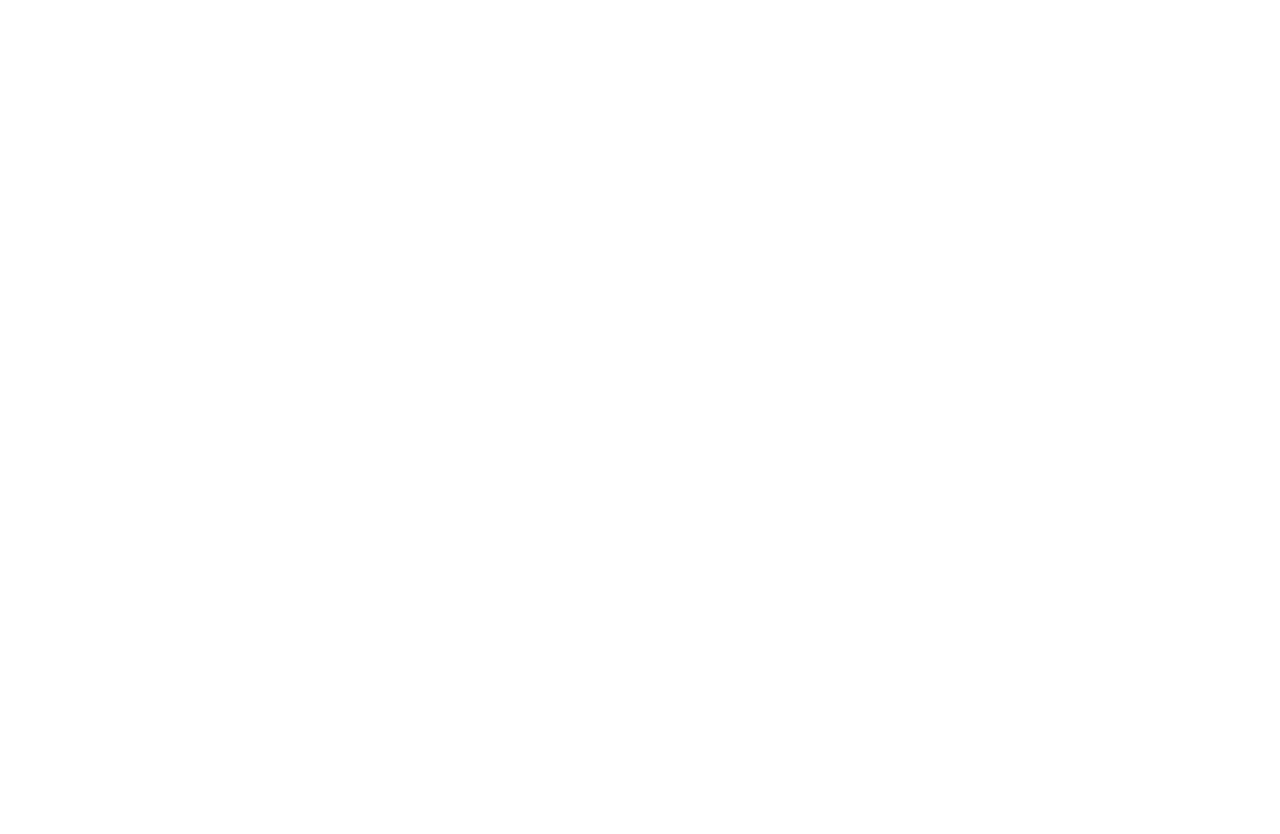
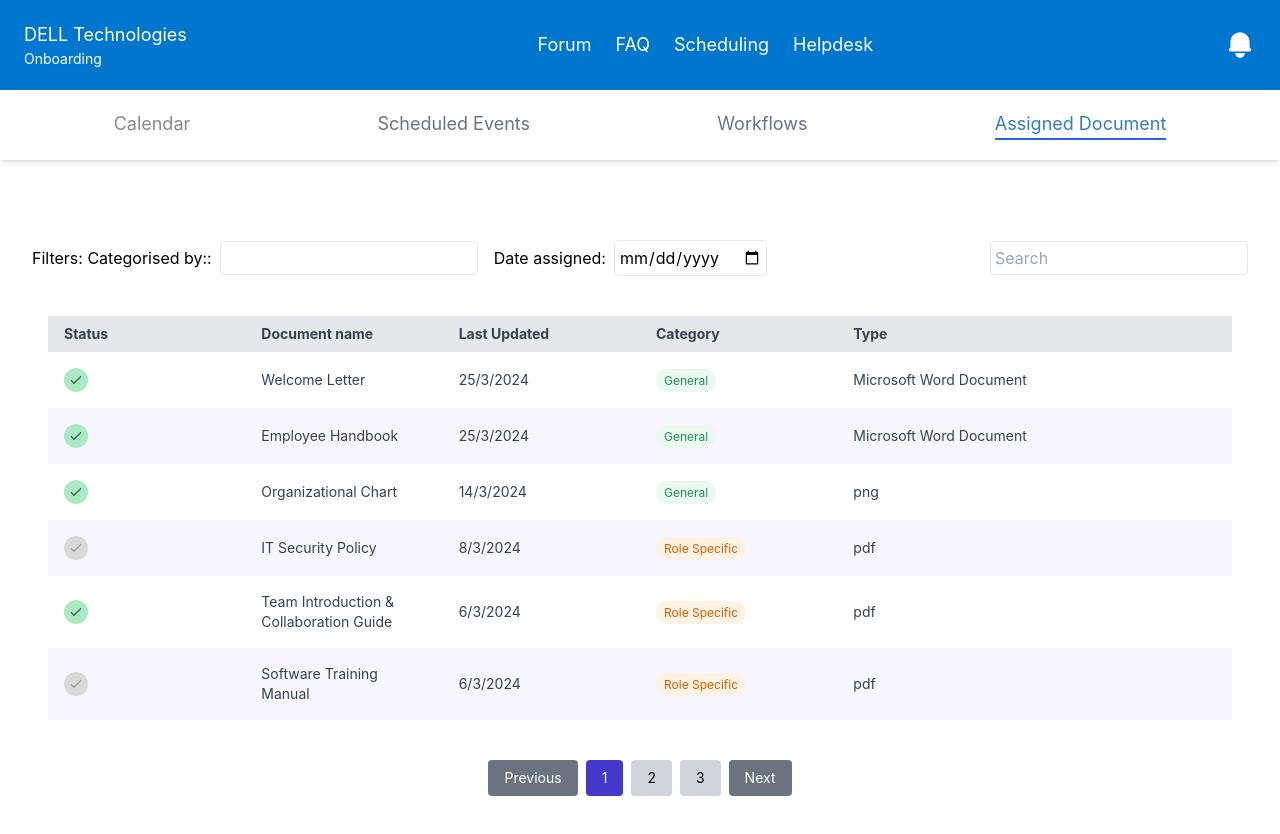
Before and after one commit to PoisonDarterz/teletubbies, a React (Create React App) app: page /assign in a window 1280 px wide. Before the commit this address had no page. Shown: the top 834 px of the page. Before the commit the page ends 800 px from the top, so only its background shows below. Built offline with nearby package versions, Linux system fonts and the light colour scheme.

Commit message:
manager assigned doc

```diff
--- a/src/App.jsx
+++ b/src/App.jsx
@@ -21,6 +21,7 @@ import Engagement from "./pages/module5/engagement";
 import Schedule from "./pages/module5/schedule";
 import HR from "./pages/module5/hr";
 import Email from "./pages/module5/email";
+import Assign from "./pages/module5/assign";
 
 
 function App() {
@@ -46,6 +47,7 @@ function App() {
         <Route path="/schedule" element={<Schedule />} />
         <Route path="/hr" element={<HR />} />
         <Route path="/email" element={<Email />} />
+        <Route path="/assign" element={<Assign />} />
 
       </Routes>
     </Router>
--- a/src/pages/module5/admin.jsx
+++ b/src/pages/module5/admin.jsx
@@ -5,6 +5,7 @@ import NewHireList from './newhirelist';
 import MyCalendar from './calendar';
 import PyChart from './pychart';
 import Bottom from './bottom';
+import { Link } from 'react-router-dom';
 
 function Admin() {
   return (
@@ -17,6 +18,9 @@ function Admin() {
         </div>
         <div className="ml-auto mt-16 w-1/3 flex flex-col">
           <MyCalendar />
+          <Link to="/schedule" style={{ backgroundColor: '#BADEE6', color: '#292F65', display: 'flex', alignItems: 'center', justifyContent: 'center', padding: '10px', marginTop: '10px', textDecoration: 'none' }}>
+          Check your calendar <span style={{ marginLeft: '10px', color: '#146c94' }}>→</span>
+          </Link>
           <PyChart />
         </div>
       </div>
--- /dev/null
+++ b/src/pages/module5/assign.jsx
@@ -0,0 +1,104 @@
+import React from 'react';
+import { Link } from 'react-router-dom'; // Import the Link component
+import TopNav from './TopNav'; // Import the TopNav component
+import Bottom from './bottom';
+
+function Header2() {
+  return (
+    <div className="flex justify-around w-full bg-white p-5 shadow-md">
+      <Link to="/schedule" className="text-[#8E8787] text-lg no-underline">Calendar</Link> {/* Customize this link */}
+      <div className="text-gray-500 text-lg">Scheduled Events</div>
+      <div className="text-gray-500 text-lg">Workflows</div>
+      <Link to="/assign" className="text-[#337ACC] text-lg border-b-2 border-blue-600">Assigned Document</Link> {/* Customize this link */}
+    </div>
+    // rest of your code
+  );
+}
+
+const AssignData = [
+    { id: '#G0090', user: 'Welcome Letter', updated: '25/3/2024', category: 'General', title: 'Microsoft Word Document'},
+    { id: '#Q0132', user: 'Employee Handbook', updated: '25/3/2024', category: 'General', title: 'Microsoft Word Document'},
+    { id: '#G0089', user: 'Organizational Chart', updated: '14/3/2024', category: 'General', title: 'png' },
+    { id: '#T0010', user: 'IT Security Policy', updated: '8/3/2024', category: 'Role Specific', title: 'pdf' },
+    { id: '#G0088', user: 'Team Introduction & Collaboration Guide', updated: '6/3/2024', category: 'Role Specific', title: 'pdf' },
+    { id: '#Q0131', user: 'Software Training Manual ', updated: '6/3/2024', category: 'Role Specific', title: 'pdf' },
+  ];
+
+
+function Assign() {
+    return (
+      <div>
+        <TopNav />
+        <Header2 />
+        <div className="p-8">
+        <div className="flex justify-between items-center mt-8 mb-4">
+
+
+      </div>
+      <div className="flex justify-between items-center mb-4">
+        <div>
+          <label className="mr-2">Filters: Categorised  by::</label>
+          <input type="text" className="border p-1 rounded" />
+          <label className="ml-4 mr-2">Date assigned:</label>
+          <input type="date" className="border p-1 rounded" />
+        </div>
+        <input type="text" className="border p-1 rounded" placeholder="Search" />
+      </div>
+          <div className="overflow-x-auto mt-6 p-4">
+            <table className="w-full table-auto">
+              <thead>
+              <tr className="text-sm font-medium text-left text-gray-700 rounded-lg">
+                <th className="w-[15%] px-4 py-2 bg-gray-200">Status</th>
+                <th className="w-[15%] px-4 py-2 bg-gray-200">Document name</th>
+                <th className="w-[15%] px-4 py-2 bg-gray-200">Last Updated</th>
+                <th className="w-[15%] px-4 py-2 bg-gray-200">Category</th>
+                <th className="w-[30%] px-4 py-2 bg-gray-200">Type</th>
+
+            </tr>
+              </thead>
+              <tbody className="text-sm font-normal text-gray-700">
+                {AssignData.map((data, i) => (
+                  <tr className={`${i % 2 === 0 ? 'bg-[#fefefe]' : 'bg-[#f7f6fe]'} px-4 py-2`}>
+                    <td className="w-[15%] px-4 py-4">
+                      <div className={`w-6 h-6 rounded-full flex items-center justify-center ${[1, 2, 3, 5].includes(i + 1) ? 'bg-[#ACE8C4]' : 'bg-[#D9D9D9]'}`}>
+                        <svg xmlns="http://www.w3.org/2000/svg" fill="none" viewBox="0 0 24 24" stroke={`${[1, 2, 3, 5].includes(i + 1) ? '#2F6E57' : '#9F9F9F'}`} className="w-4 h-4">
+                          <path strokeLinecap="round" strokeLinejoin="round" strokeWidth={2} d="M5 13l4 4L19 7" />
+                        </svg>
+                      </div>
+                    </td>
+                    <td className="w-[15%] px-4 py-4">{data.user}</td>
+                    <td className="w-[15%] px-4 py-4">{data.updated}</td>
+                <td className="w-[15%] px-4 py-4">
+                  <span className={`px-2 py-1 rounded-full text-xs ${data.category === 'General' ? 'text-[#1F9254] bg-[#EBF9F1]' :
+                      data.category === 'Role Specific' ? 'text-[#CD6200] bg-[#FEF2E5]' :
+                        'text-[#A30D11] bg-[#FBE7E8]'
+                    }`}>
+                    {data.category}
+                  </span>
+                </td>
+                <td className="w-[30%] px-4 py-4">{data.title}</td>
+                  </tr>
+                ))}
+              </tbody>
+            </table>
+            <div className="flex justify-center items-center mt-10">
+          <button className="px-4 py-2 text-sm text-white bg-gray-500 rounded">Previous</button>
+          <button className="px-4 py-2 ml-2 text-sm text-white bg-indigo-700 rounded">1</button>
+          <button className="px-4 py-2 ml-2 text-sm text-black bg-gray-300 rounded">2</button>
+          <button className="px-4 py-2 ml-2 text-sm text-black bg-gray-300 rounded">3</button>
+          <button className="px-4 py-2 ml-2 text-sm text-white bg-gray-500 rounded">Next</button>
+        </div>
+        </div>
+        <div className="fixed inset-x-0 bottom-0">
+          </div>
+          </div>
+
+
+
+    </div>
+    );
+  }
+
+
+
+export default Assign;
--- a/src/pages/module5/calendar.jsx
+++ b/src/pages/module5/calendar.jsx
@@ -26,9 +26,6 @@ function MyCalendar() {
             }
           }}
         />
-        <Link to="/schedule" style={{ backgroundColor: '#BADEE6', color: '#292F65', display: 'flex', alignItems: 'center', justifyContent: 'center', padding: '10px', marginTop: '10px', textDecoration: 'none' }}>
-        Check your calendar <span style={{ marginLeft: '10px', color: '#146c94' }}>→</span>
-      </Link>
       </div>
     );
   }
--- a/src/pages/module5/header2.jsx
+++ b/src/pages/module5/header2.jsx
@@ -1,13 +1,14 @@
 import React from 'react';
+import { Link } from 'react-router-dom'; // Import the Link component
 
 function Header2() {
   return (
     <div>
       <div className="flex justify-around w-full bg-white p-5 shadow-md">
-        <div className="text-blue-500 text-lg border-b-2 border-blue-600">Calendar</div>
+      <Link to="/schedule" className="text-blue-500 text-lg border-b-2 border-blue-600">Calendar</Link>
         <div className="text-gray-500 text-lg">Scheduled Events</div>
         <div className="text-gray-500 text-lg">Workflows</div>
-        <div className="text-gray-500 text-lg">Assigned Document</div>
+        <Link to="/assign" className="text-gray-500 text-lg">Assigned Document</Link> {/* Make this text clickable */}
       </div>
       <div className="text-black text-3xl mt-16 pl-12 pr-5 font-bold">Your schedule</div>
       <div className="text-black text-xl pl-12 pr-5 font-semibold">Schedule meetups with your new hires!</div>
```
